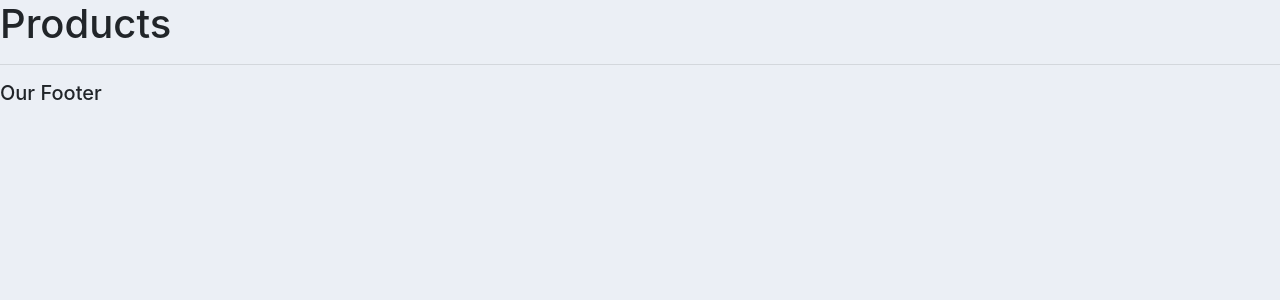
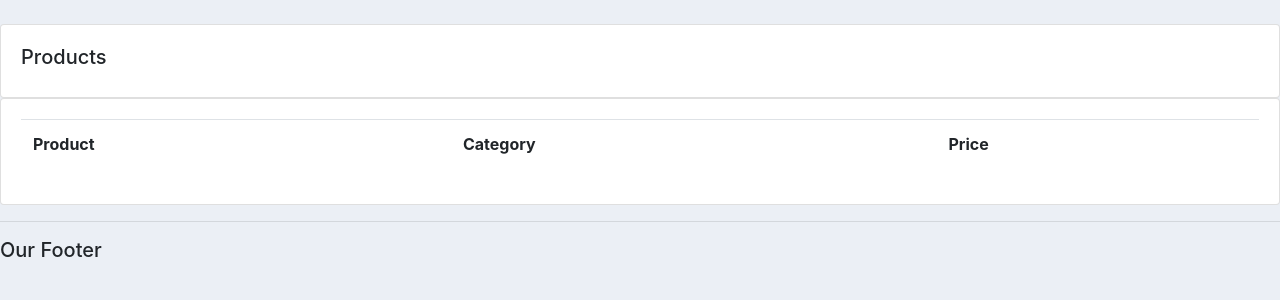
Before and after one commit to NickBwalley/PythonDjango, a Django app: page /products/ in a window 1280 px wide. Shown: the part 56-356 px from the top of the page. Run offline with Django 3.2, Linux system fonts and the light colour scheme; lists and menus that the app fills with data are empty; some libraries are stand-ins or nearby versions.

Commit message:
python Django

```diff
--- a/ConsoleSystem/accounts/templates/accounts/main.html
+++ b/ConsoleSystem/accounts/templates/accounts/main.html
@@ -7,7 +7,6 @@
     <style>
 
         #logo{
-
         }
 
         body{
--- a/ConsoleSystem/accounts/templates/accounts/products.html
+++ b/ConsoleSystem/accounts/templates/accounts/products.html
@@ -2,6 +2,22 @@
 
 {% block content %}
 
-<h1>Products</h1>
+<br>
+<div class="row">
+        <div class="col-md">
+            <div class="card card-body">
+                <h5>Products</h5>
+            </div>
+            <div class="card card-body">
+                <table class="table">
+                    <tr>
+                        <th>Product</th>
+                        <th>Category</th>
+                        <th>Price</th>
+                    </tr>
+                </table>
+            </div>
+        </div>
+</div>
 
 {% endblock %}
```
